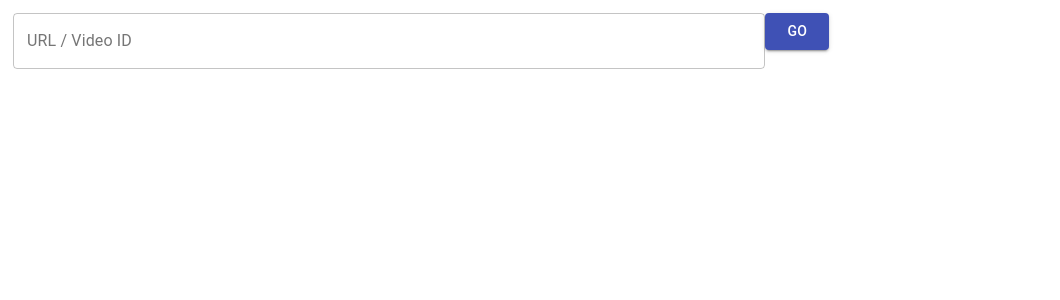
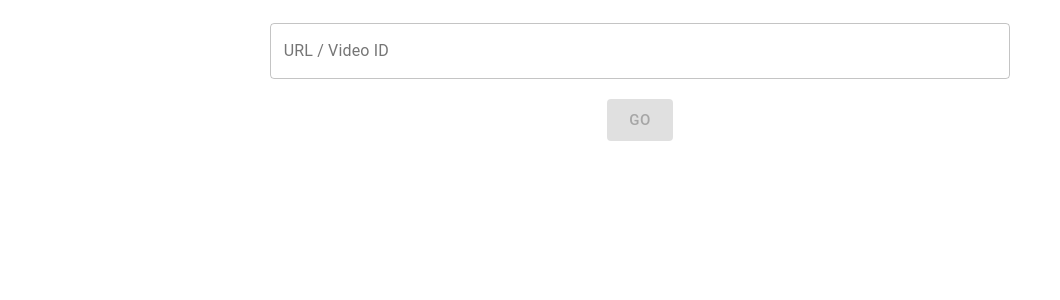
Before and after one commit to sgalushin/vocab-explorer-frontend, a React (Create React App) app: page / in a window 1280 px wide. Shown: the top 300 px of the page, without its empty margins (0-1060 px from the left). Built offline with nearby package versions, Linux system fonts and the light colour scheme.

Commit message:
Add parsing of youtube URLs (both short and full)

```diff
--- /dev/null
+++ b/src/components/MainPage.css
@@ -0,0 +1,13 @@
+.video-id-and-go-button-container {
+    text-align: center;
+}
+
+.video-id-container {
+    padding: 10px;
+
+}
+
+.go-button-container {
+    padding: 10px;
+
+}
--- a/src/components/MainPage.tsx
+++ b/src/components/MainPage.tsx
@@ -1,25 +1,54 @@
 import { Box, Button, TextField } from "@material-ui/core";
-import { useState } from "react";
+import { useEffect, useState } from "react";
 import { Link } from "react-router-dom";
 
+import "./MainPage.css";
+
+const extractVideoIdFromVideoOrUrl = (videoIdOrUrl: string): string => {
+  if (videoIdOrUrl.startsWith("https")) {
+    const url = new URL(videoIdOrUrl);
+    switch (url.hostname) {
+      case "youtube.com":
+      case "www.youtube.com":
+        return url.searchParams.get("v") ?? "";
+      case "youtu.be":
+      case "www.youtu.be":
+        return url.pathname.slice(1); // first char is "/" which we don't need
+      default:
+        return "";
+    }
+  } else {
+    return encodeURIComponent(videoIdOrUrl);
+  }
+};
+
 const MainPage = () => {
-  const [videoIdOrURL, setVideoIdOrUrl] = useState("");
+  const [videoIdOrUrl, setVideoIdOrUrl] = useState("");
+  const [goButtonDisabled, setGoButtonDisabled] = useState(false);
+
+  useEffect(() => {
+    setGoButtonDisabled(extractVideoIdFromVideoOrUrl(videoIdOrUrl).trim() == "");
+  }, [videoIdOrUrl]);
+
   return (
-    <Box>
+    <div className="video-id-and-go-button-container">
+      <div className="video-id-container">
         <TextField
           style={{ width: "60%" }}
-        id="outlined-basic"
           label="URL / Video ID"
           variant="outlined"
-        value={videoIdOrURL}
+          value={videoIdOrUrl}
           onChange={(e) => setVideoIdOrUrl(e.target.value)}
         />
-      <Link to={`/youtube/${videoIdOrURL}`}>
-        <Button variant="contained" color="primary">
+      </div>
+      <div className="go-button-container">
+        <Link to={`/youtube/${extractVideoIdFromVideoOrUrl(videoIdOrUrl)}`}>
+          <Button variant="contained" size="large" color="primary" disabled={goButtonDisabled}>
             Go
           </Button>
         </Link>
-    </Box>
+      </div>
+    </div>
   );
 };
 
```
Lines whose indentation alone changed are shown as unchanged.
